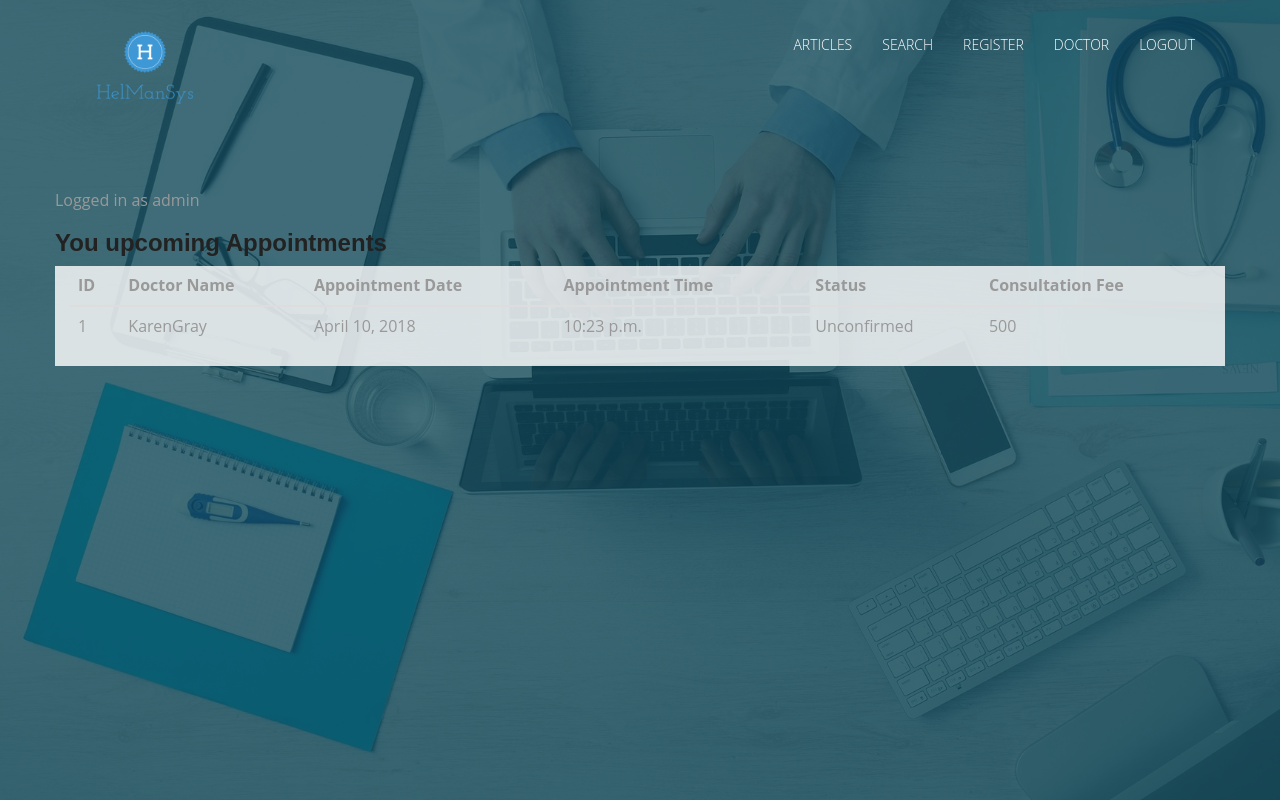
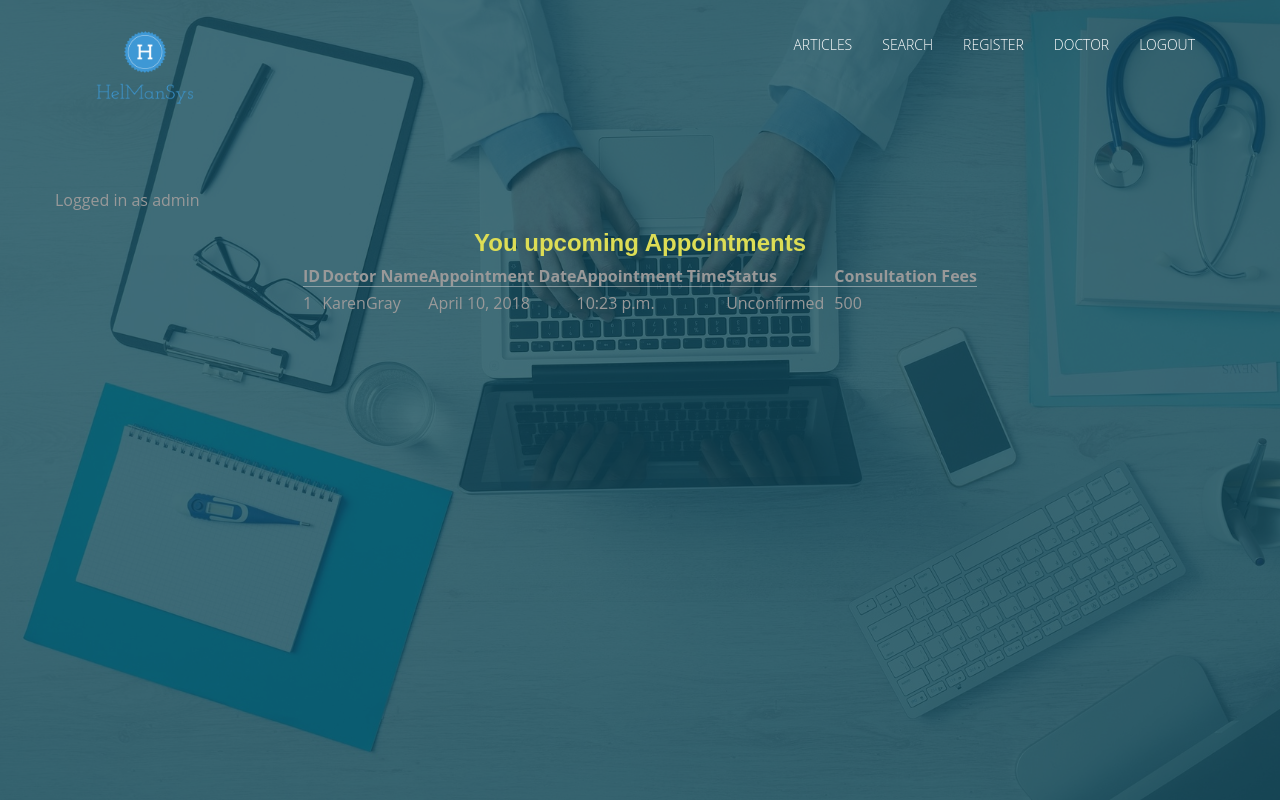
Before and after one commit to AdityaVallabh/HealthCareSys, a Django app: template healthcare/templates/healthcare/home.html in a window 1280 px wide. Run offline with Django 3.2, Linux system fonts and the light colour scheme; the template is opened without the code that fills it: values that come from a table or form of the project are taken from there, others are empty; a user stored in the database is signed in; data comes from the database, SQL or seed files in the repository; some libraries are stand-ins or nearby versions.

Commit message:
Update user.html

```diff
--- a/healthcare/templates/healthcare/user.html
+++ b/healthcare/templates/healthcare/user.html
@@ -1,14 +1,15 @@
-<h3>You upcoming Appointments</h3>
-<div class="container" style="background-color: rgba(249, 249, 249, 0.835); opacity:1">
+<center><h3 style="color: #dd5;">You upcoming Appointments</h3></center>
     {% if appointments %}
-    <table class="table table-hover">
+    <center><div>
+    {% if appointments %}
+    <table class="rwd-table">
       <thead>
           <th>ID</th>
           <th>Doctor Name</th>
           <th>Appointment Date</th>
           <th>Appointment Time</th>
           <th>Status</th>
-            <th>Consultation Fee</th>
+          <th>Consultation Fees</th>
       </thead>
       <tbody>
           {% for appointment in appointments %}
@@ -26,4 +27,9 @@
     {% else %}
     <h3>You have no appointments!</h3>
     {% endif %}
+    </table>
+    </div></center>
+    {% else %}
+    <h3>You have no appointments!</h3>
+    {% endif %}
 </div>
```
Lines whose indentation alone changed are shown as unchanged.
